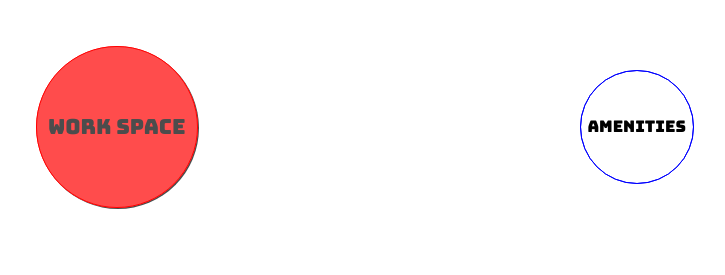
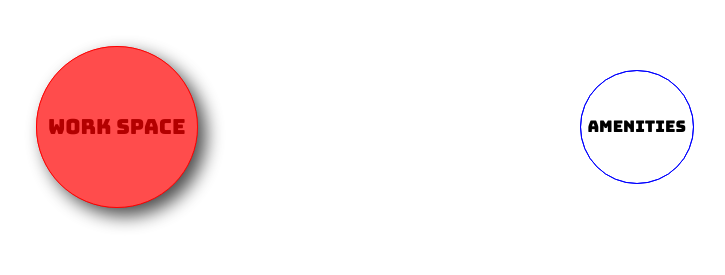
Before and after one commit to MalyPhong619/freelance-friday, a website built with webpack: page src/index.html in a window 1280 px wide. Shown: the top 275 px of the page, without its empty margins (215-940 px from the left). Built offline with nearby package versions, Linux system fonts and the light colour scheme.

Commit message:
changes values for box shadow on empty-workspace-div

```diff
--- a/src/sass/styles.scss
+++ b/src/sass/styles.scss
@@ -22,6 +22,9 @@ body {
   }
   #empty-workspace-div {
     grid-area: 1 / 2;
+    background-color: red;
+    opacity: .7;
+    box-shadow: 8px 8px 18px black;
   }
   #empty-amenities-div {
     grid-area: 1 / 4;
@@ -50,9 +53,6 @@ body {
   }
   #workspace-div {
     grid-area: 1 / 2;
-    background-color: red;
-    opacity: .7;
-    box-shadow: 1px 1px;
   }
   #amenities-div {
     grid-area: 1 / 4;
```
